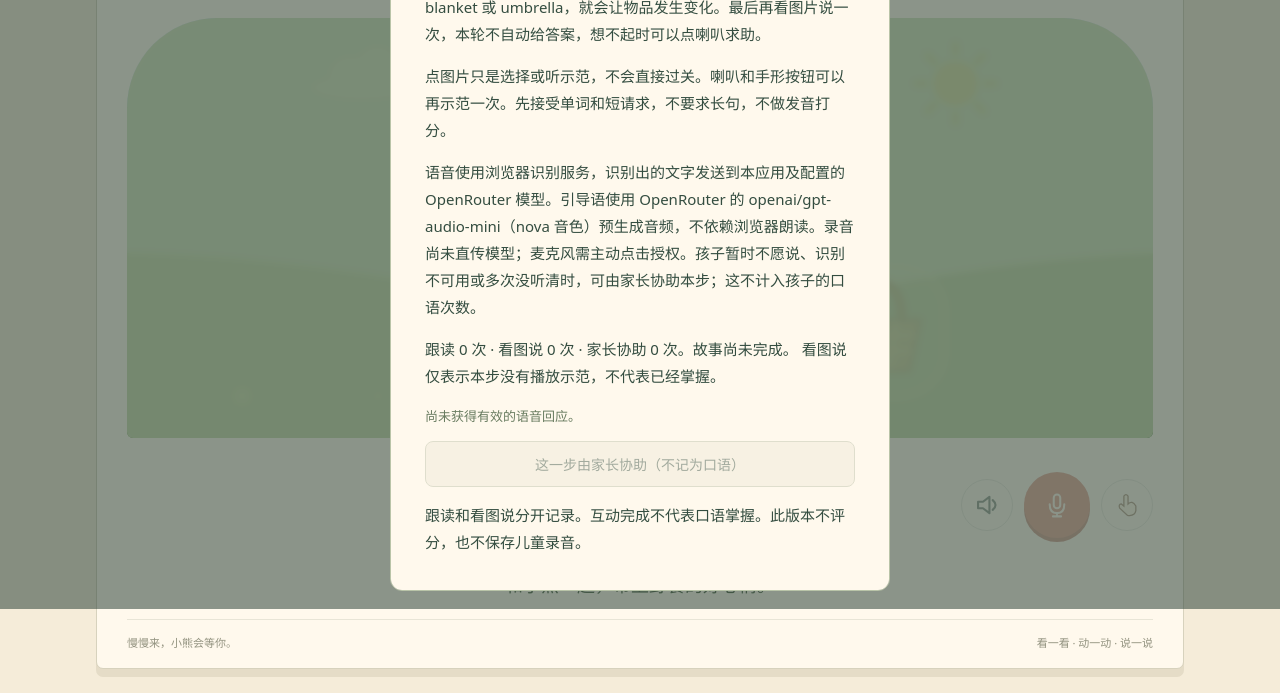
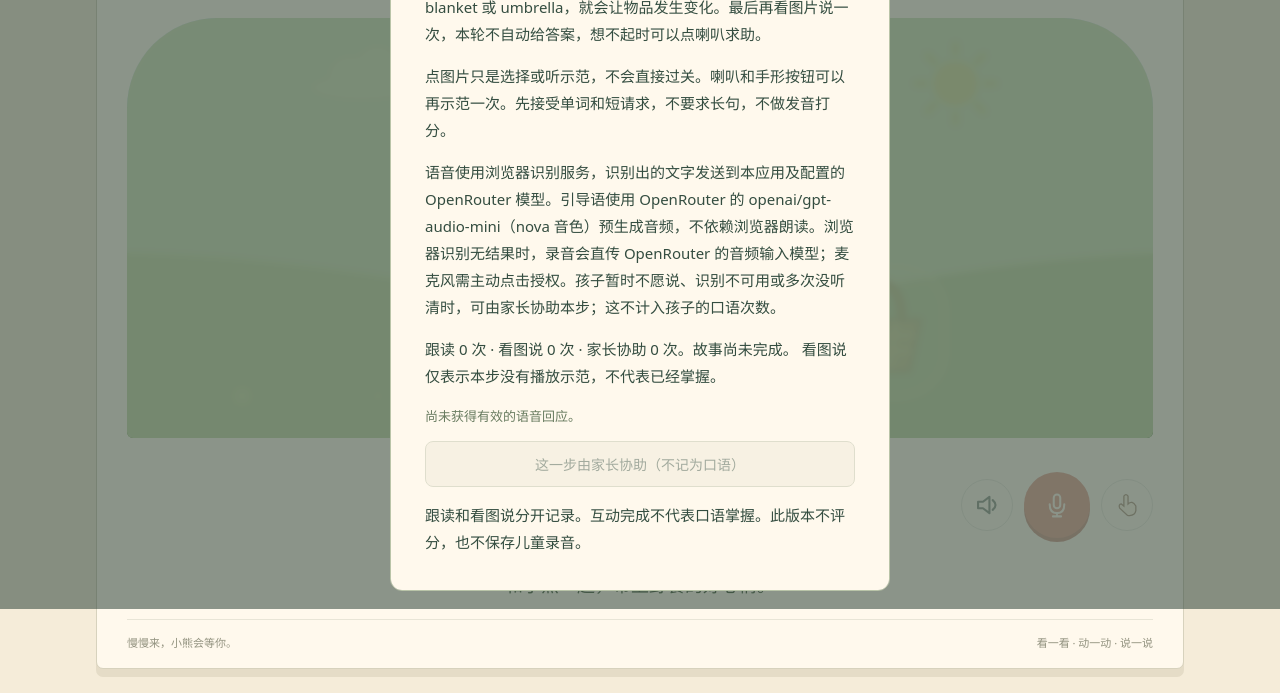
Before and after one commit to hoveychen/child-english-speaking-app, a website: page index.html in a window 1280 px wide. Both pictures are taken after a click on the button "家长". Shown: the part 191-884 px from the top of the page. Drawn offline with Linux system fonts and the light colour scheme.

Commit message:
Document direct audio fallback for speech turns

```diff
--- a/index.html
+++ b/index.html
@@ -39,5 +39,5 @@
 <p id="caption" class="caption" aria-live="polite">和小熊一起，带上野餐的好心情。</p>
 <footer><span>慢慢来，小熊会等你。</span><span id="mode">看一看 · 动一动 · 说一说</span></footer>
 </section>
-<dialog id="parent-dialog"><button id="close-parent" class="close" aria-label="关闭家长说明">×</button><span class="eyebrow">FOR GROWN-UPS</span><h2>让英语带来一个小变化。</h2><p>前三步先听小熊示范一个词，再点麦克风跟着说。说出 apple、blanket 或 umbrella，就会让物品发生变化。最后再看图片说一次，本轮不自动给答案，想不起时可以点喇叭求助。</p><p>点图片只是选择或听示范，不会直接过关。喇叭和手形按钮可以再示范一次。先接受单词和短请求，不要求长句，不做发音打分。</p><p>语音使用浏览器识别服务，识别出的文字发送到本应用及配置的 OpenRouter 模型。引导语使用 OpenRouter 的 openai/gpt-audio-mini（nova 音色）预生成音频，不依赖浏览器朗读。录音尚未直传模型；麦克风需主动点击授权。孩子暂时不愿说、识别不可用或多次没听清时，可由家长协助本步；这不计入孩子的口语次数。</p><p id="report"></p><p id="evidence"></p><button id="assist" class="assist">这一步由家长协助（不记为口语）</button><p>跟读和看图说分开记录。互动完成不代表口语掌握。此版本不评分，也不保存儿童录音。</p></dialog>
+<dialog id="parent-dialog"><button id="close-parent" class="close" aria-label="关闭家长说明">×</button><span class="eyebrow">FOR GROWN-UPS</span><h2>让英语带来一个小变化。</h2><p>前三步先听小熊示范一个词，再点麦克风跟着说。说出 apple、blanket 或 umbrella，就会让物品发生变化。最后再看图片说一次，本轮不自动给答案，想不起时可以点喇叭求助。</p><p>点图片只是选择或听示范，不会直接过关。喇叭和手形按钮可以再示范一次。先接受单词和短请求，不要求长句，不做发音打分。</p><p>语音使用浏览器识别服务，识别出的文字发送到本应用及配置的 OpenRouter 模型。引导语使用 OpenRouter 的 openai/gpt-audio-mini（nova 音色）预生成音频，不依赖浏览器朗读。浏览器识别无结果时，录音会直传 OpenRouter 的音频输入模型；麦克风需主动点击授权。孩子暂时不愿说、识别不可用或多次没听清时，可由家长协助本步；这不计入孩子的口语次数。</p><p id="report"></p><p id="evidence"></p><button id="assist" class="assist">这一步由家长协助（不记为口语）</button><p>跟读和看图说分开记录。互动完成不代表口语掌握。此版本不评分，也不保存儿童录音。</p></dialog>
 </main><audio id="narration" preload="auto" aria-label="小熊引导语音"></audio><script src="/audio/catalog.js"></script><script src="/speech.js"></script><script src="/game.js"></script></body></html>
```
Also changed, not shown: README.md, dist/index.html.
